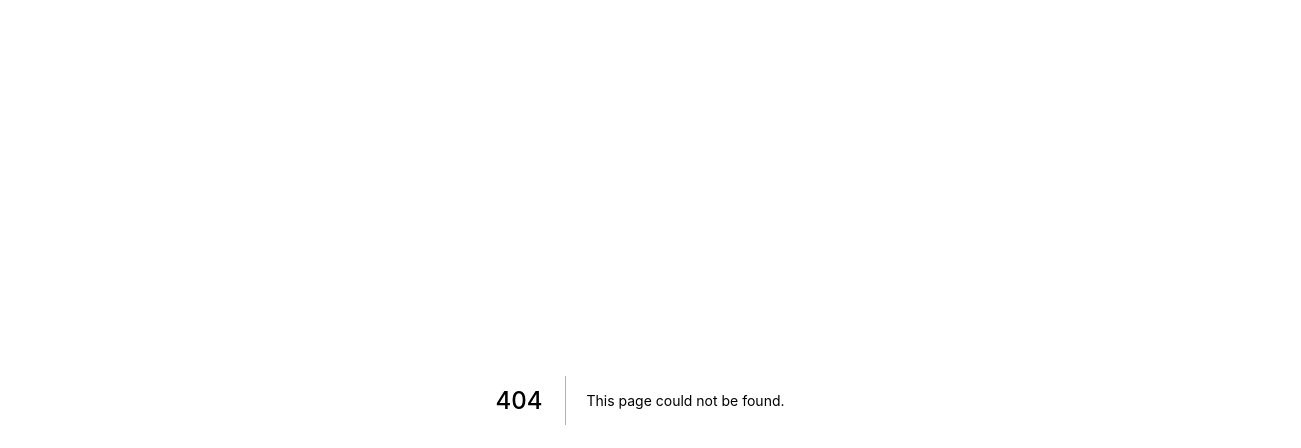
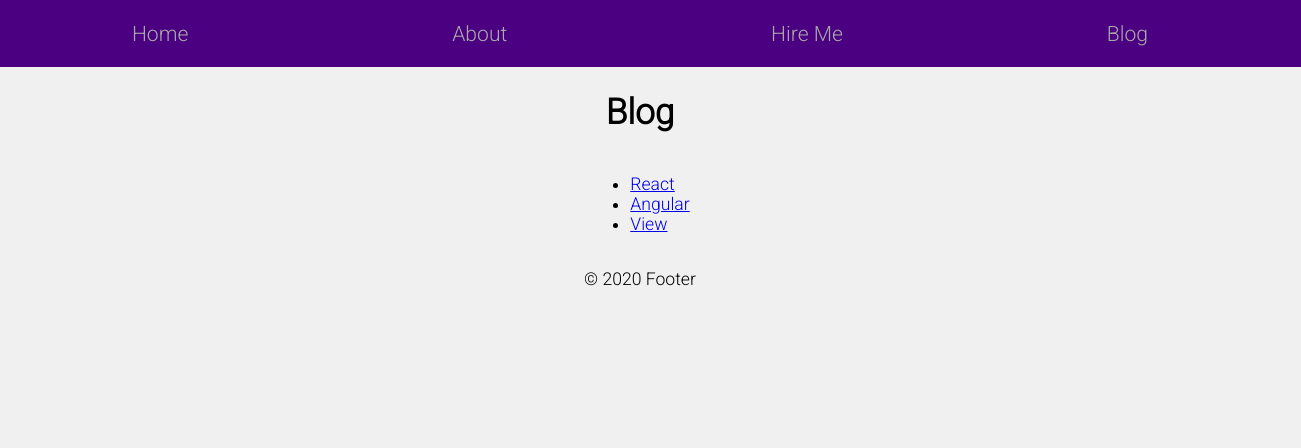
Before and after one commit to dijiflex/next-portfolio, a Next.js app: page /blog in a window 1280 px wide. Before the commit this address had no page. Shown: the top 448 px of the page, 1301 px wide, since content can reach past the window. Built offline with nearby package versions, Linux system fonts and the light colour scheme; a small style sheet from the web is missing.

Commit message:
Added dynamic routes

```diff
--- a/components/Layout.jsx
+++ b/components/Layout.jsx
@@ -26,6 +26,7 @@ const Layout = ({children, title}) =>(
             <Link href='/'><a>Home</a></Link>
             <Link href='/about'><a>About</a></Link>
             <Link href='/hireme'><a>Hire Me</a></Link>
+            <Link href='/blog'><a>Blog</a></Link>
         </header>
         <h1>{title}</h1>
         {children}
--- a/pages/_error.js
+++ b/pages/_error.js
@@ -1,4 +1,5 @@
 import Layout from '../components/Layout';
+
 
 export default ({statusCode}) => (
 <Layout title='Error!!'>
--- /dev/null
+++ b/pages/blog.js
@@ -0,0 +1,23 @@
+
+import Layout from '../components/Layout';
+import Link from 'next/link';
+
+const PostLink = ({ slug, title }) => (
+    <li>
+        <Link as={`/${slug}`} href={`/post?title=${title}`}>
+            <a>{title}</a>
+        </Link>
+    </li>
+)
+
+const Blog = () => (
+ <Layout title='Blog'>
+        <ul>
+            <PostLink slug='react-post' title="React"/>
+            <PostLink slug='angular-post' title="Angular"/>
+            <PostLink slug='vue-post' title="View"/>
+        </ul>
+ </Layout>
+);
+
+export default Blog;
```
Also changed, not shown: package.json (+16 -1 lines), pages/post.js (added, +19 -0 lines), 2 other files (tests, documents, lock files or other folders).
